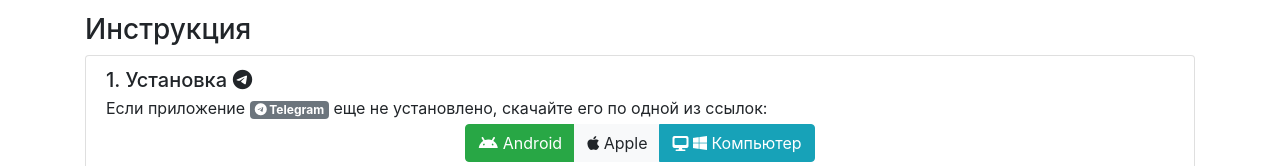
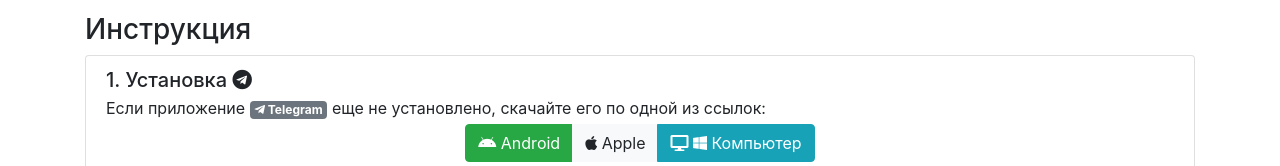
Before and after one commit to identification714/exams.github.io, a plain HTML site: page MY_EXAM.html in a window 1280 px wide. Shown: the part 409-575 px from the top of the page. Drawn offline with Linux system fonts and the light colour scheme.

Commit message:
Update MY_EXAM.html

```diff
--- a/MY_EXAM.html
+++ b/MY_EXAM.html
@@ -5,7 +5,7 @@
     <meta name="viewport" content="width=device-width, initial-scale=1, shrink-to-fit=no">
 
     <link rel="stylesheet" href="MY_EXAM_files/bootstrap.css" integrity="sha384-Vkoo8x4CGsO3+Hhxv8T/Q5PaXtkKtu6ug5TOeNV6gBiFeWPGFN9MuhOf23Q9Ifjh" crossorigin="anonymous">
-    <link rel="stylesheet" href="MY_EXAM_files/all.css">
+    <link rel="stylesheet" href="https://cdnjs.cloudflare.com/ajax/libs/font-awesome/5.12.0-1/css/all.min.css">
 
     <style>
         .logo {
```
